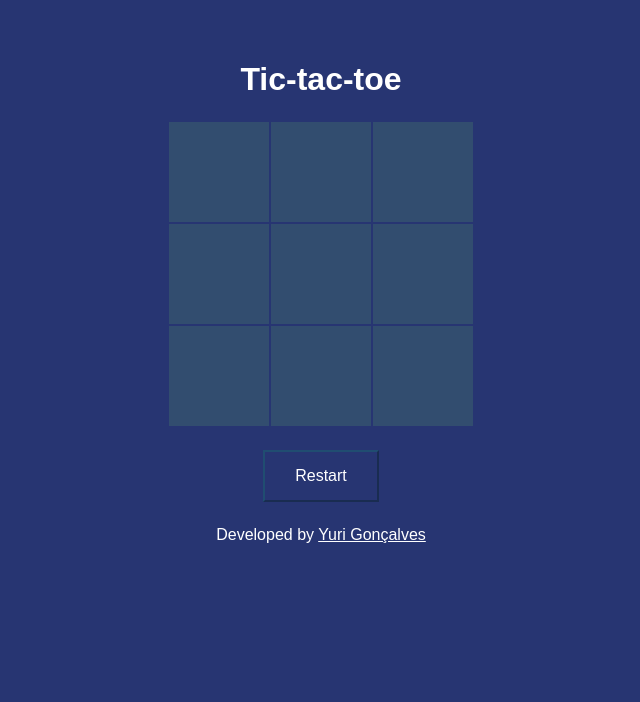
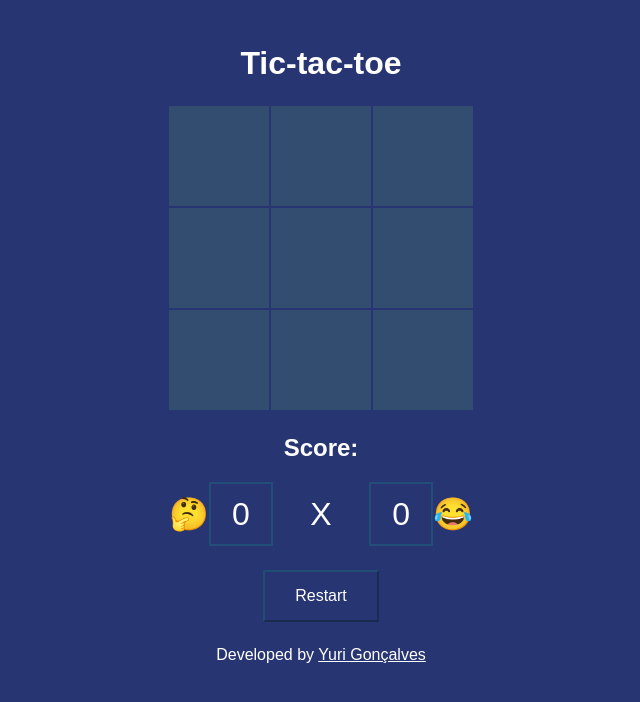
Before and after one commit to yuriv15/tic-tac-toe, a plain HTML site: page index.html in a window 1280 px wide. Shown: the whole page, without its empty margins (319-959 px from the left). Drawn offline with Linux system fonts and the light colour scheme.

Commit message:
v1.2 - Score implementation

```diff
--- a/css/style.css
+++ b/css/style.css
@@ -13,10 +13,10 @@ body{
 }
 
 #container{
-    margin-top: 5vh;
+    margin-top: 3vh;
 }
 
-h1, p, a, button{
+h1, h2, span, p, a, button{
     color: white;
     font-family: Arial, Helvetica, sans-serif;
 }
@@ -35,7 +35,28 @@ p{
     align-content: center;
 }
 
+#score{
+    display: flex;
+    justify-content: space-between;
+    align-items: center;
+    font-size: 2rem;
+}
+
+.score{
+    display: flex;
+    justify-content: space-between;
+    align-items: center;
+}
+
+.score-container{
+    width: 60px;
+    height: 60px;
+    border: 2px solid rgba(21, 158, 147, 0.226);
+    line-height: 60px;
+}
+
 button{
+    margin-top: 3vh;
     padding: 15px 30px;
     background-color: rgb(39, 53, 114);
     font-size: 1rem;
--- a/index.html
+++ b/index.html
@@ -27,6 +27,10 @@
             <div id="8" class="square"></div>
 
         </div>
+
+        <h2>Score:</h2>
+        <div id="score"><span class="score">&#x1F914; <span class="score-container" id="score-p1">0</span></span> <span>X</span> <span class="score"><span class="score-container" id="score-p2">0</span> &#x1F602;</span></div>
+
         <button id="restart-button">Restart</button>
         <p>Developed by <a href="https://github.com/yuriv15">Yuri Gonçalves</a></p>
     </div>
--- a/js/interface.js
+++ b/js/interface.js
@@ -13,7 +13,19 @@ function handleClick(event) {
     let square = event.target;
     let position = square.id;
 
+    let scoreP1 = document.getElementById("score-p1");
+    let scoreP2 = document.getElementById("score-p2");
+    let scoreP1Number = parseInt(scoreP1.innerText);
+    let scoreP2Number = parseInt(scoreP2.innerText);
+
     if(handleMove(position)){
+        if(playerTime == 0){
+            scoreP1Number += 1;
+            scoreP1.innerText = scoreP1Number;
+        }else if(playerTime == 1){
+            scoreP2Number += 1;
+            scoreP2.innerText = scoreP2Number;
+        }
         setTimeout(() => {
             alert ("O jogador " + (playerTime+1) + " venceu!");
         }, 10);
```
